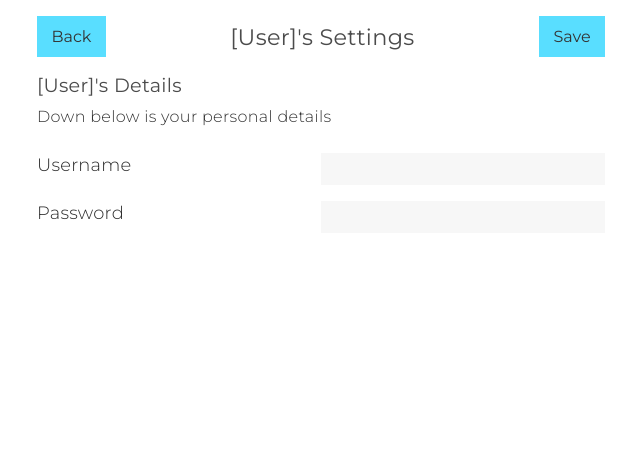
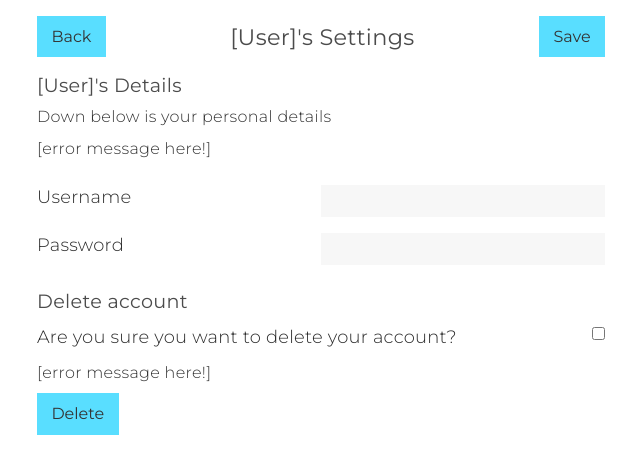
Before and after one commit to Jason-Azevedo/CourseFullStackApp, a React (Create React App) app in the folder frontend/: page /settings in a window 1280 px wide. Shown: the top 474 px of the page, without its empty margins (319-959 px from the left). Built offline with nearby package versions, Linux system fonts and the light colour scheme; sample sign-in values are in the browser's storage.

Commit message:
Created delete account section and necessary html

```diff
--- a/frontend/src/Pages/Settings.js
+++ b/frontend/src/Pages/Settings.js
@@ -17,6 +17,7 @@ export default function Settings() {
         <div className="setting-block">
           <h2 className="title--xsm">[User]'s Details</h2>
           <p className="text">Down below is your personal details</p>
+          <p className="text">[error message here!]</p>
 
           <div className="setting-field">
             <label className="label" htmlFor="username">
@@ -32,6 +33,18 @@ export default function Settings() {
             <input className="input" type="text" />
           </div>
         </div>
+
+        <div className="setting-block">
+          <h2 className="title--xsm">Delete account</h2>
+          <div className="setting-field">
+            <label className="label" htmlFor="">
+              Are you sure you want to delete your account?
+            </label>
+            <input type="checkbox" />
+          </div>
+          <p className="text">[error message here!]</p>
+          <button className="btn">Delete</button>
+        </div>
       </div>
     </div>
   );
--- a/frontend/src/Styles/Pages/_settings.scss
+++ b/frontend/src/Styles/Pages/_settings.scss
@@ -6,7 +6,7 @@
   }
 
   .setting-block {
-    margin: 1rem 0;
+    margin: 1rem 0 1.5rem 0;
 
     .text {
       margin: 0.5rem 0;
@@ -15,6 +15,11 @@
     .input {
       margin-top: 1rem;
       min-width: 50%;
+    }
+
+    .input[type="checkbox"] {
+      display: block;
+      margin-right: 0.5rem;
     }
 
     .input,
```
